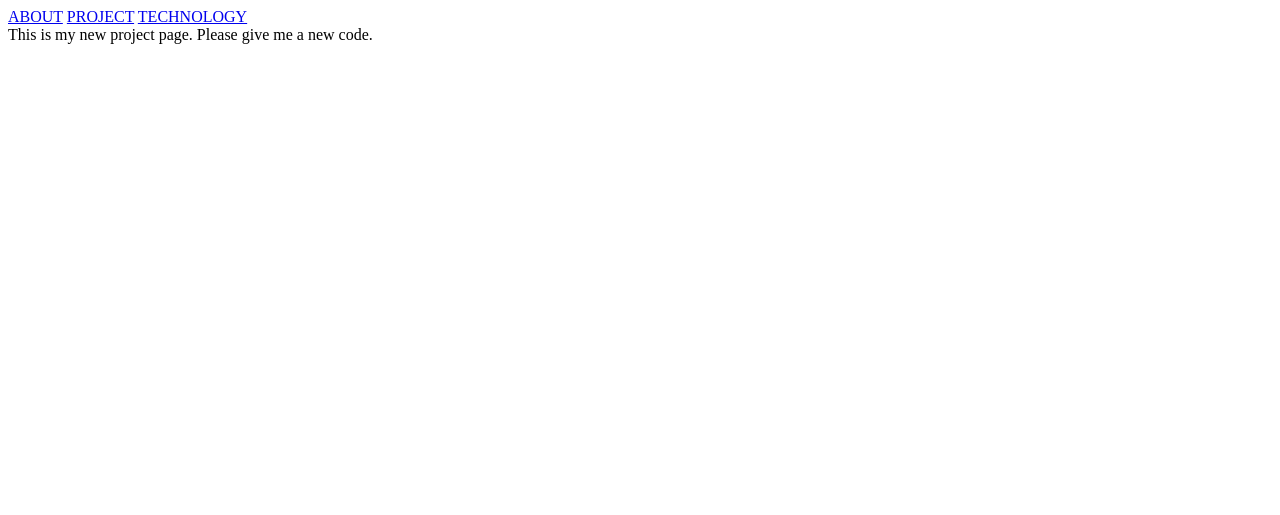
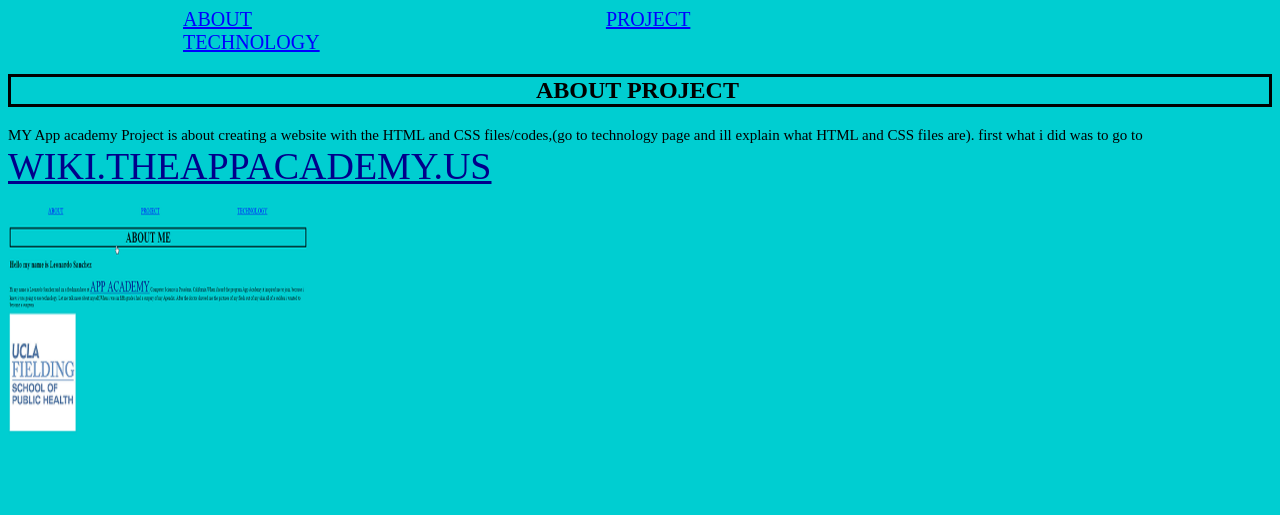
Before and after one commit to Leonardo-S/SanchezL-portfoio, a plain HTML site: page public_html/Projects.html in a window 1280 px wide. Drawn offline with Linux system fonts and the light colour scheme.

Commit message:
my project page is finished
I set a screenshot of my website in my project page

```diff
--- a/public_html/CSS/Style.css
+++ b/public_html/CSS/Style.css
@@ -3,7 +3,10 @@ body{
 
 }
 nav a {
-    color:blue
+    color:blue;
+    padding:175px;
+    font-size:20px
+
 }
 #ccurent-link{
     text-decoration:none;
@@ -16,3 +19,18 @@ p a{
     font-size: 40px;
     color: darkblue
 }
+img{
+    width:300px
+}
+img{
+    height:300px
+}
+h1 {
+    border:solid;
+    border-color: black;
+    padding-left: 525px
+
+ }
+ p {
+     font-size:15px;
+ }
--- a/public_html/Projects.html
+++ b/public_html/Projects.html
@@ -6,19 +6,28 @@ and open the template in the editor.
 -->
 <html>
     <head>
-        <title>Leonardo Sanchez-project-portfolio</title>
+        <title>Leonardo Sanchez-Project-portfolio</title>
         <meta charset="UTF-8">
         <meta name="viewport" content="width=device-width, initial-scale=1.0">
+        <link type="text/css" rel="stylesheet" href="css/style.css">
     </head>
     <body>
         <header>
             <nav>
-                <a id=ccurent-link" href="index,html">ABOUT</a>
-                <a href="projects.html">PROJECT</a>
-                <a href="technology.html">TECHNOLOGY</a>
+             <a id=curent-link" href="index.html">ABOUT</a>
+             <a href="projects.html">PROJECT</a>
+             <a href="technology.html">TECHNOLOGY</a>
             </nav>
-        </header
-        <p>This is my new project page. Please give me a new code. </p>
+            <article>
+                <h1>ABOUT PROJECT</h1>
+            </article>
+        </header>
 
+
+        <p>MY App academy Project is about creating a website with the HTML and
+           CSS files/codes,(go to technology page and ill explain what HTML and
+           CSS files are). first what i did was to go to  <a class="uppercase"href="http://wiki.theappacademy.us">
+           wiki.theappacademy.us </p>
+        <img src="images/screenshot.png">
     </body>
 </html>
```
Also changed, not shown: nbproject/private/private.xml (added, +13 -0 lines), public_html/About.html (+1 -1 lines), public_html/index.html (+13 -8 lines), public_html/technology.html (added, +21 -0 lines), public_html/images/screenshot.png (added).
